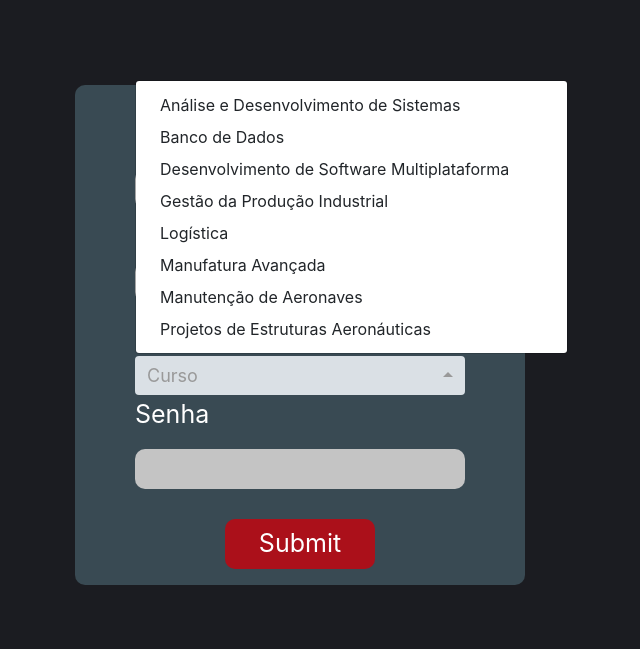
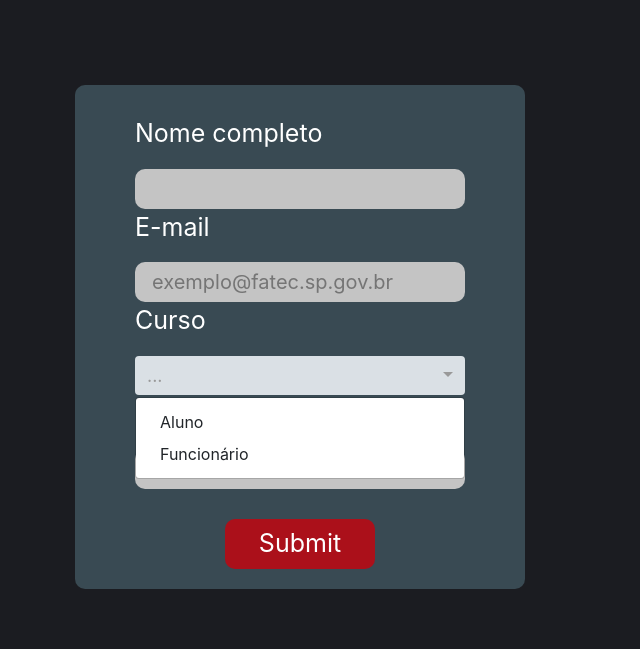
Before and after one commit to TheAchieversDSM/API-2021.2, a Flask app: page /cadastro/ in a window 1280 px wide, after a click on "...". Shown: the part 164-813 px from the top of the page, without its empty margins (340-980 px from the left). Before the commit the page ends 749 px from the top, so only its background shows below. Run offline with Flask 2, Linux system fonts and the light colour scheme; some libraries are stand-ins or nearby versions.

Commit message:
Alterações (vide descrição).
Alterações no banco de dados e automatização de hierarquia.

```diff
--- a/src/app.py
+++ b/src/app.py
@@ -17,7 +17,7 @@ app.config['SECRET_KEY'] = 'TheAchieversDSM'
 
 app.config['MYSQL_HOST'] = 'localhost'
 app.config['MYSQL_USER'] = 'root'
-app.config['MYSQL_PASSWORD'] = '20210618'
+app.config['MYSQL_PASSWORD'] = 'root'
 app.config['MYSQL_DB'] = 'fatec_api'
 
 mysql = MySQL(app)
@@ -76,10 +76,25 @@ def login():
 def cadastro():
     # Solicitando informações do usuário no formulário.
     if request.method == 'POST':
-        curso = request.form['curso']
+        rm = request.form.get('rm')
         nome = request.form['nome']
         email = request.form['e-mail']
         senha = request.form['senha']
+        if rm != None:
+            cursor = mysql.connection.cursor()
+            cursor.execute("SELECT * from registro")
+            info_regi = cursor.fetchall()
+
+            confirmacao = False
+            for regis in info_regi:
+                reg_rm = regis[0]
+
+                if str(rm) == str(reg_rm):
+                    print("TEM RM SIM MANO")
+                    confirmacao = True
+            if confirmacao == False:
+                flash("RM Incorreto!")
+                return redirect(url_for("cadastro"))
 
     # Inserindo informações na tabela Usuário.
         cursor = mysql.connection.cursor()
@@ -91,13 +106,22 @@ def cadastro():
         cursor.execute(
             'SELECT * from usuario WHERE user_email = %s and user_senha = %s ', (email, senha))
         usuario = cursor.fetchone()
+        if info_regi:
+            cursor.execute(
+                "INSERT INTO funcionario (user_rm,user_id) values (%s,%s)", (rm, usuario[0]))
+            mysql.connection.commit()
 
-    # Inserindo o ID do usuário e seu respectivo curso na tabela tur_user
-        cursor.execute(
-            'INSERT into participa (cur_id, user_id) values(%s, %s) ', (curso, usuario[0]))
-        mysql.connection.commit()
+            cursor = mysql.connection.cursor()
+            cursor.execute(
+                "SELECT car_id from registro where user_rm = %s", (rm,))
+            regi_car = cursor.fetchone()
 
-    # Inserindo o ID do usuário e o cargo padrão na tabela cargo_user
+            # Inserindo o ID do usuário e o cargo padrão na tabela cargo_user
+            cursor.execute(
+                'INSERT into exerce (car_id, user_id) values(%s, %s) ', (regi_car, usuario[0]))
+            mysql.connection.commit()
+
+        # Inserindo o ID do usuário e o cargo padrão na tabela cargo_user
         cursor.execute(
             'INSERT into exerce (car_id, user_id) values("5", %s) ', (usuario[0],))
         mysql.connection.commit()
@@ -236,18 +260,18 @@ def feed():
         # Verificando se o Cargo do usuário pode ou não enviar informações.
         if cargo_user[0] == 5:
             perm = 0
-            sql = "car_nome LIKE '%Alunos%'"
+            sql = "car_nome IN('Alunos')"
         elif cargo_user[0] == 1 or cargo_user[0] == 3:
             perm = 2
-            sql = "car_nome LIKE '%Diretor%' OR car_nome LIKE '%Coordenador%' OR car_nome LIKE '%Secretaria%' OR car_nome LIKE '%Professores%' OR car_nome LIKE '%Alunos%'"
+            sql = "car_nome IN('Diretor', 'Coordenadores', 'Secretaria', 'Professores', 'Alunos')"
         elif cargo_user[0] == 2:
             perm = 1
-            sql = "car_nome LIKE '%Coordenador%' OR  car_nome LIKE '%Professores%' OR car_nome LIKE '%Alunos%'"
+            sql = "car_nome IN('Coordenadores', 'Professores', 'Alunos')"
         else:
             perm = 1
-            sql = "car_nome LIKE '%Professores%' OR car_nome LIKE '%Alunos%'"
+            sql = "car_nome IN('Professores','Alunos')"
 
-        sql = "SELECT feed.post_id, post_titulo, DATE_FORMAT(post_data, '%d/%m/%Y'), post_assunto, post_mensagem, car_nome, post_remetente,nome_anexo FROM feed where " + \
+        sql = "SELECT post_id, post_titulo, DATE_FORMAT(post_data, '%d/%m/%Y'), post_assunto, post_mensagem, car_nome, post_remetente,nome_anexo FROM feed where " + \
             sql + \
             " AND post_id NOT IN(SELECT post_id from arquivado where user_id = (user_id)) ORDER BY post_data DESC"
 
@@ -445,8 +469,10 @@ def novasenha():
 def edit():
     # Checando se o usuário está logado.
     if 'loggedin' in session:
+
         # Puxando o ID do usuário a partir de sua Sessão do Login.
         id_usuario = session['id']
+
         # Verificando o cargo do usuário
         cursor = mysql.connection.cursor()
         cursor.execute(
@@ -468,7 +494,6 @@ def edit():
             curso = request.form.getlist("curso")
             curso_cord = request.form.get("curcoord")
 
-
         # Selecionando o ID do usuário que foi inserido.
             cursor = mysql.connection.cursor()
             cursor.execute(
@@ -481,18 +506,18 @@ def edit():
                 cursor.execute(
                     'UPDATE exerce SET car_id = %s WHERE user_id = %s', (cargo, user))
                 if curso != None:
-                        for x in curso:
-                            mysql.connection.commit()
-                            cursor = mysql.connection.cursor()
-                            cursor.execute(
-                                'INSERT INTO participa (cur_id,user_id) values (%s, %s)', (x, user))
-                            mysql.connection.commit()
-                if curso_cord != None:
+                    for x in curso:
                         mysql.connection.commit()
                         cursor = mysql.connection.cursor()
                         cursor.execute(
-                            'INSERT INTO coordena (cur_id,user_id) values (%s, %s)', (curso_cord, user))
+                            'INSERT INTO participa (cur_id,user_id) values (%s, %s)', (x, user))
                         mysql.connection.commit()
+                if curso_cord != None:
+                    mysql.connection.commit()
+                    cursor = mysql.connection.cursor()
+                    cursor.execute(
+                        'INSERT INTO coordena (cur_id,user_id) values (%s, %s)', (curso_cord, user))
+                    mysql.connection.commit()
 
                 return redirect(url_for('feed'))
 
@@ -571,9 +596,10 @@ def editar_post(id):
         cursor = mysql.connection.cursor()
         cursor.execute("UPDATE feed SET post_titulo = %s, post_assunto = %s, post_mensagem = %s,  car_nome = %s WHERE post_id = %s",
                        (titulo, assunto, mensagem, destinatario, id_post))
+        mysql.connection.commit()
 
         return redirect(url_for('feed'))
-    return render_template("send-info.html", perm=perm, info=info)
+    return render_template("send-info.html", perm=perm, info=info, cargo_user=cargo_user)
 
 
 @app.route("/arquivar-post/<id>")
--- a/src/static/css/cad.css
+++ b/src/static/css/cad.css
@@ -65,6 +65,14 @@ textarea:focus, input:focus, select:focus {
     outline: 0;
 }
 
+.hidden{
+    display: none;
+}
+
+.show{
+    display: block;
+}
+
 form {
     align-items: center;
     margin: auto;
@@ -78,7 +86,8 @@ form {
 
 .cadastro {
     width: 450px;
-    height: 500px;
+    min-height: 500px;
+    max-height: fit-content;
     top: 250px;
     background-color: rgba(66, 85, 95, 0.8) ;
     border-radius: 10px;
@@ -147,6 +156,7 @@ p {
     width: 150px;
     height: 50px;
     margin-top: 30px;
+    margin-bottom: 20px;
 }
 
 .botao a {
--- a/src/static/css/editarusuario.css
+++ b/src/static/css/editarusuario.css
@@ -80,7 +80,7 @@ input {
     height: 40px;
     width: 330px;
 }
-.cursohidden{
+.hidden{
     display: none;
 }
 .botao {
--- a/src/static/js/script.js
+++ b/src/static/js/script.js
@@ -74,15 +74,28 @@ function mostrar() {
     document.getElementById("olho").className = 'fas fa-eye-slash';
   }
 }
-function coordenador(){
+function opcao() {
 
-  if(document.getElementById('curso').value == "2") {
-    document.getElementById("curcoord").className ="curcoord"
+  if (document.getElementById('selecionar').value == "2") {
+    document.getElementById("curcoord").className = "curcoord"
     document.getElementById("curso2").className = "turma";
+
 
   }
   else {
-    document.getElementById("curcoord").className = "cursohidden"
-    document.getElementById("curso2").className = "cursohidden";
+    document.getElementById("curcoord").className = "hidden"
+    document.getElementById("curso2").className = "hidden";
+
   }
 }
+
+function opcao2(){
+if (document.getElementById('selecionar').value == "2") {
+  document.getElementById("rm").className = "show"
+  document.getElementById("rm2").className = "resp";
+  }
+else{
+  document.getElementById("rm").className = "hidden"
+  document.getElementById("rm2").className = "hidden";
+}
+}
--- a/src/templates/cadastro.html
+++ b/src/templates/cadastro.html
@@ -25,6 +25,7 @@
     </header>
     <main>
 
+
         <form class="cadastro" method="POST" onsubmit="return validar()">
             <div class="campos">
                 <p>Nome completo</p>
@@ -36,23 +37,21 @@
                 <p>Curso</p>
 
                 <div class="curso">
-                    <select name="curso" class="selectpicker" data-width='330px' multiple title="Curso">
-                        <option value="1">Análise e Desenvolvimento de Sistemas</option>
-                        <option value="2">Banco de Dados</option>
-                        <option value="3">Desenvolvimento de Software Multiplataforma</option>
-                        <option value="4">Gestão da Produção Industrial</option>
-                        <option value="5">Logística</option>
-                        <option value="6">Manufatura Avançada</option>
-                        <option value="7">Manutenção de Aeronaves</option>
-                        <option value="8">Projetos de Estruturas Aeronáuticas</option>
+                    <select name="cargo" id="selecionar" class="selectpicker" data-width='330px' title="..." required
+                        onchange="opcao2()">
+                        <option value="1">Aluno</option>
+                        <option value="2">Funcionário</option>
                     </select>
                 </div>
 
-                    <p>Senha</p>
-                    <input class="resp" type="password" name="senha" id="senha"><br>
+                <p id="rm" class="hidden">RM</p>
+                <input id="rm2" class="hidden" type="text" name="rm" maxlength="5">
 
-                    <input type="submit" class="botao">
-                </div>
+                <p>Senha</p>
+                <input type="password" name="senha" id="senha"><br>
+
+                <input type="submit" class="botao">
+            </div>
         </form>
 
     </main>
```
Also changed, not shown: src/static/db/fatec_api.sql (+30 -1 lines), src/static/db/script_api.sql (+8 -0 lines), src/templates/editar_usuario.html (+25 -11 lines), src/templates/send-info.html (+7 -6 lines).
